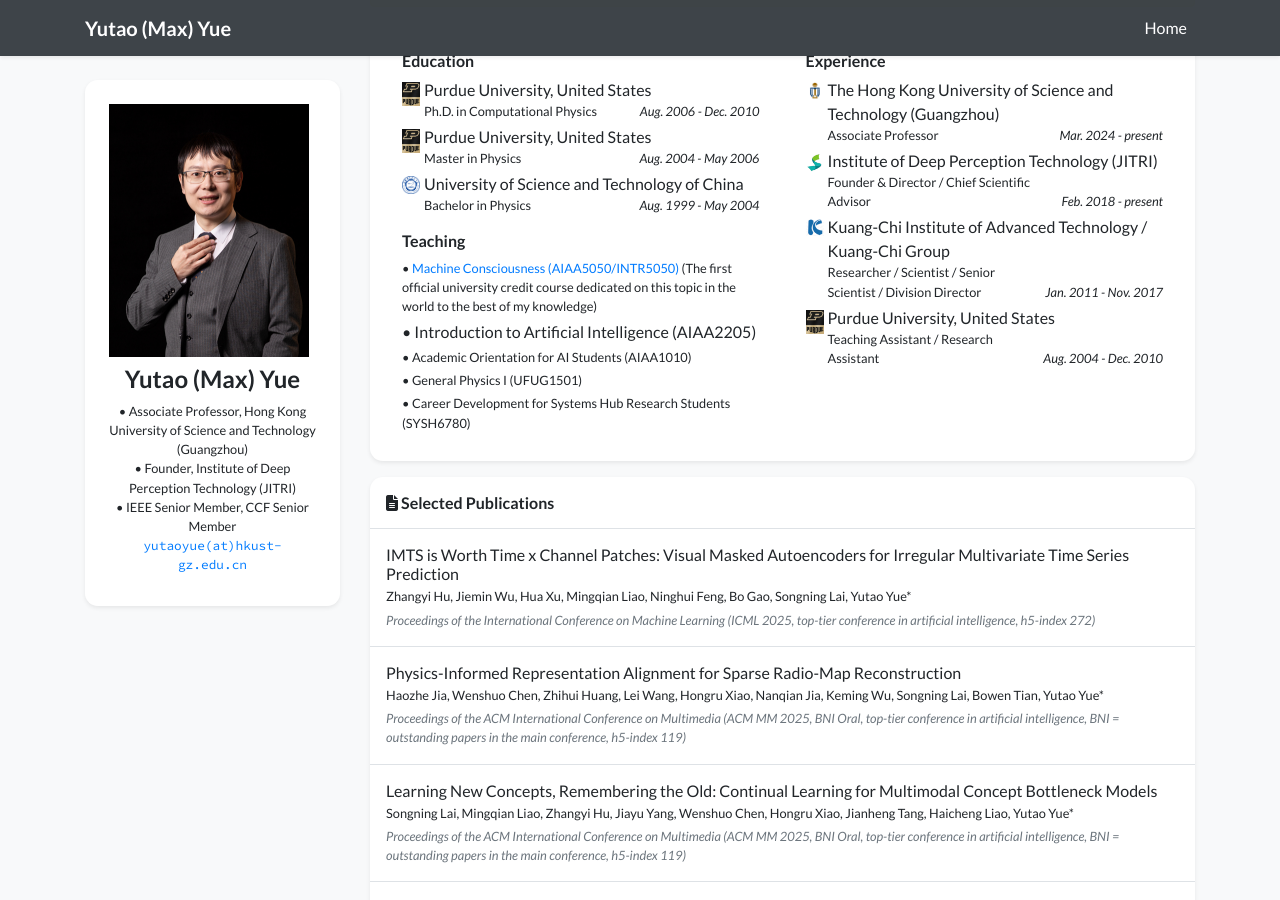
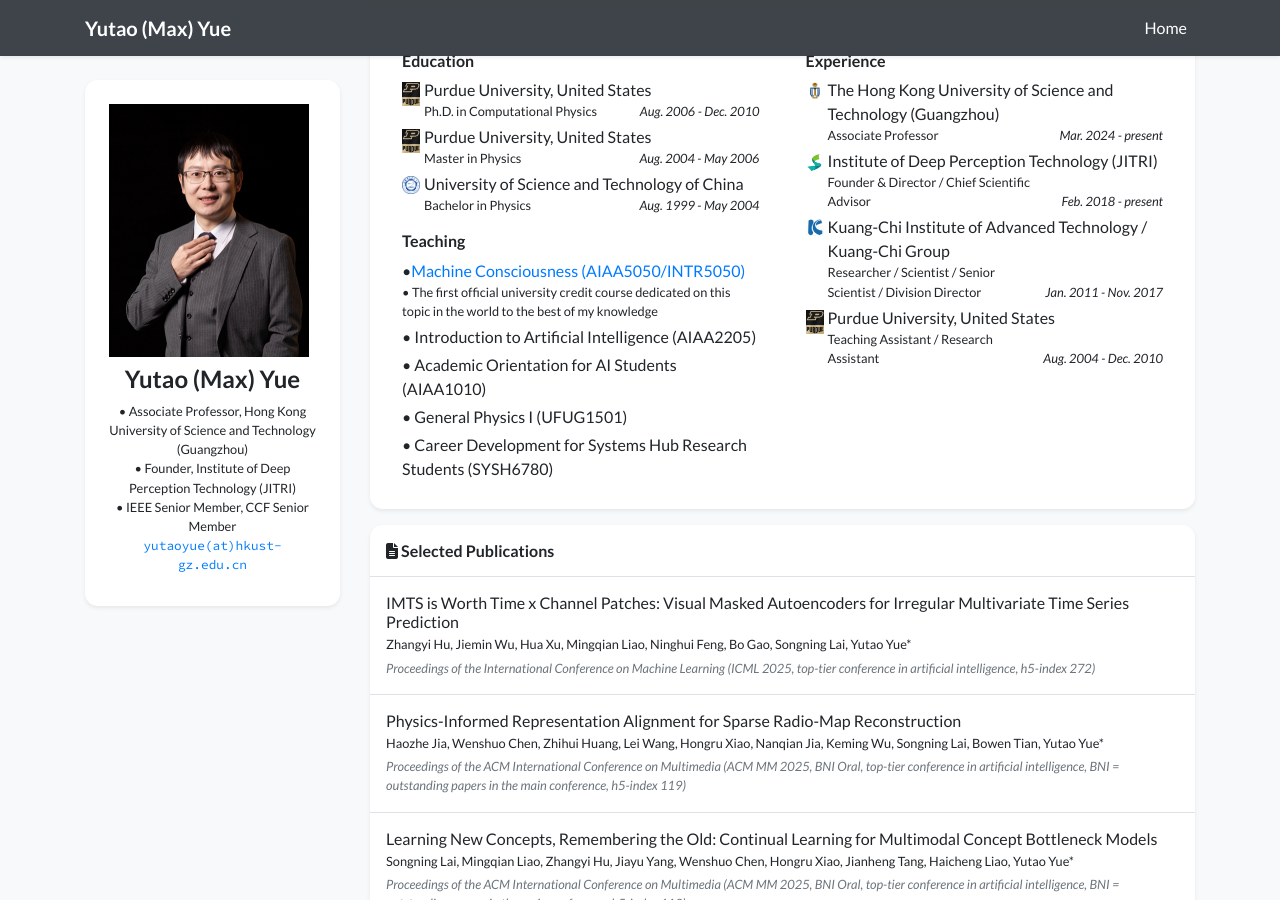
Before and after one commit to yutaoyue/yutaoyue.github.io, a Jekyll site: the page built from index.html, in a window 1280 px wide and 900 px high, scrolled down 541 px. Built offline with Jekyll 4.4.1, drawn with Linux system fonts in a browser that asks for light colours; nearby versions of some CDN libraries; a style sheet for code colours, icons or effects is not loaded.

Commit message:
Update experience_card.html

```diff
--- a/_includes/widgets/experience_card.html
+++ b/_includes/widgets/experience_card.html
@@ -26,8 +26,11 @@
                             <h6 class="mt-3">Teaching</h6>
                             <ul class="list-unstyled mb-1">
                                 <li class="mb-1">
+                                    <div class="media">
+                                        • <a href="https://github.com/MachineConsciousness/Machine-Consciousness-HKUSTGZ-AIAA5050-2024" target="_blank" class="text-decoration-none"> Machine Consciousness (AIAA5050/INTR5050)</a>
+                                    </div>
                                     <div class="small">
-                                        • <a href="https://github.com/MachineConsciousness/Machine-Consciousness-HKUSTGZ-AIAA5050-2024" target="_blank" class="text-decoration-none"> Machine Consciousness (AIAA5050/INTR5050)</a></strong> (The first official university credit course dedicated on this topic in the world to the best of my knowledge)
+                                        • The first official university credit course dedicated on this topic in the world to the best of my knowledge
                                     </div>
                                 </li>
                                 <li class="mb-1">
@@ -36,17 +39,17 @@
                                     </div>
                                 </li>
                                 <li class="mb-1">
-                                    <div class="small">
+                                    <div class="media">
                                         • Academic Orientation for AI Students (AIAA1010)
                                     </div>
                                 </li>
                                 <li class="mb-1">
-                                    <div class="small">
+                                    <div class="media">
                                         • General Physics I (UFUG1501)
                                     </div>
                                 </li>
                                 <li class="mb-1">
-                                    <div class="small">
+                                    <div class="media">
                                         • Career Development for Systems Hub Research Students (SYSH6780)
                                     </div>
                                 </li>
```
